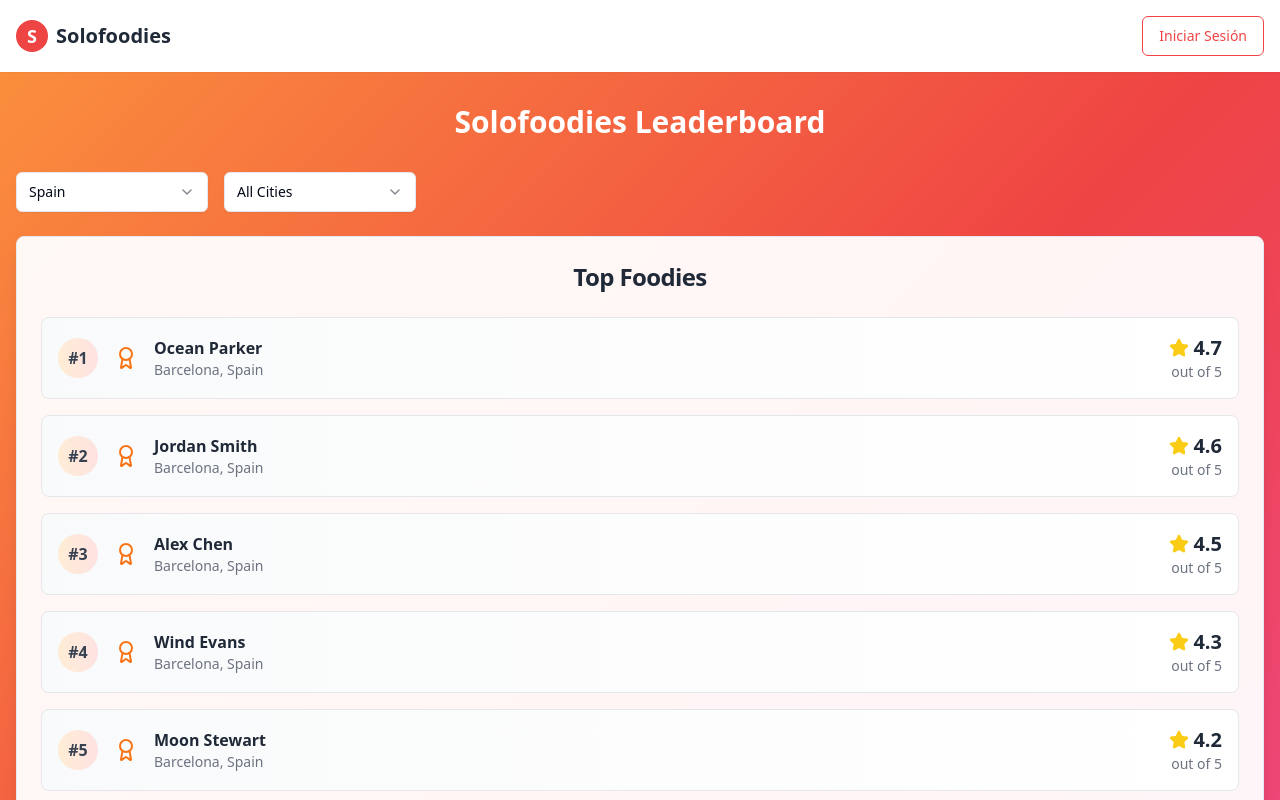
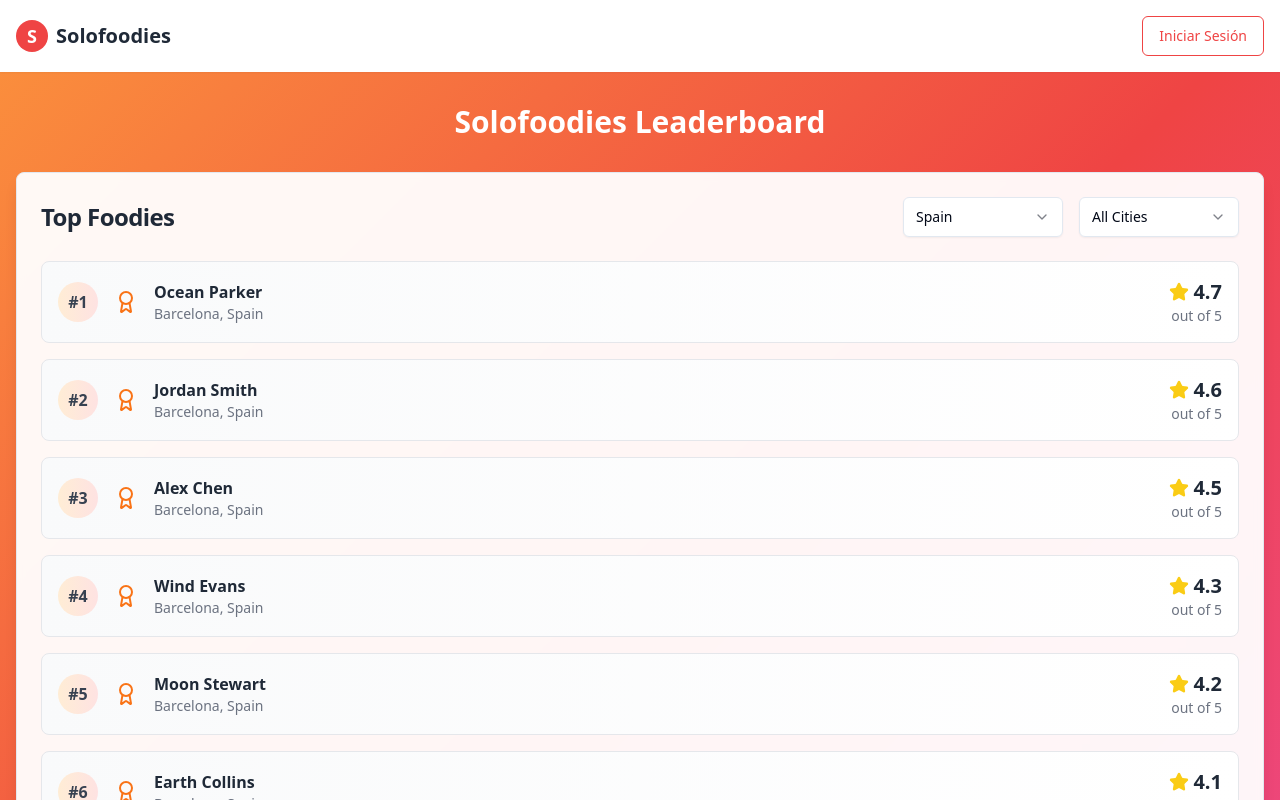
Before and after one commit to bradyshelf/solofoodies-test-scoreboard-1, a React (Vite) app: page /leaderboard in a window 1280 px wide. Shown: the top 800 px of the page. Built offline with nearby package versions, Linux system fonts and the light colour scheme.

Commit message:
Move section to leaderboard title
Move the selected section to be next to the "Top Foodies" title within the leaderboard section.

```diff
--- a/src/pages/LeaderboardPage.tsx
+++ b/src/pages/LeaderboardPage.tsx
@@ -140,10 +140,18 @@ const LeaderboardPage = () => {
           <h1 className="text-3xl font-bold text-white">Solofoodies Leaderboard</h1>
         </div>
 
-        {/* Country and City Filters */}
-        <div className="flex gap-4 mb-6">
+
+
+        {/* Leaderboard */}
+        <Card className="bg-white/95 backdrop-blur-sm shadow-lg">
+          <CardHeader>
+            <div className="flex items-center justify-between">
+              <CardTitle className="text-2xl font-bold text-gray-800">
+                Top Foodies
+              </CardTitle>
+              <div className="flex gap-4">
                 <Select value={selectedCountry} onValueChange={handleCountryChange}>
-            <SelectTrigger className="w-48 bg-white backdrop-blur-sm border shadow-sm">
+                  <SelectTrigger className="w-40 bg-white backdrop-blur-sm border shadow-sm">
                     <SelectValue placeholder="Select country" />
                   </SelectTrigger>
                   <SelectContent className="bg-white border shadow-lg z-50">
@@ -156,7 +164,7 @@ const LeaderboardPage = () => {
                 </Select>
 
                 <Select value={selectedCity} onValueChange={setSelectedCity}>
-            <SelectTrigger className="w-48 bg-white backdrop-blur-sm border shadow-sm">
+                  <SelectTrigger className="w-40 bg-white backdrop-blur-sm border shadow-sm">
                     <SelectValue placeholder="Select city" />
                   </SelectTrigger>
                   <SelectContent className="bg-white border shadow-lg z-50">
@@ -168,14 +176,7 @@ const LeaderboardPage = () => {
                   </SelectContent>
                 </Select>
               </div>
-
-
-        {/* Leaderboard */}
-        <Card className="bg-white/95 backdrop-blur-sm shadow-lg">
-          <CardHeader>
-            <CardTitle className="text-center text-2xl font-bold text-gray-800">
-              Top Foodies
-            </CardTitle>
+            </div>
           </CardHeader>
           <CardContent>
             <div className="space-y-4">
```
Lines whose indentation alone changed are shown as unchanged.
